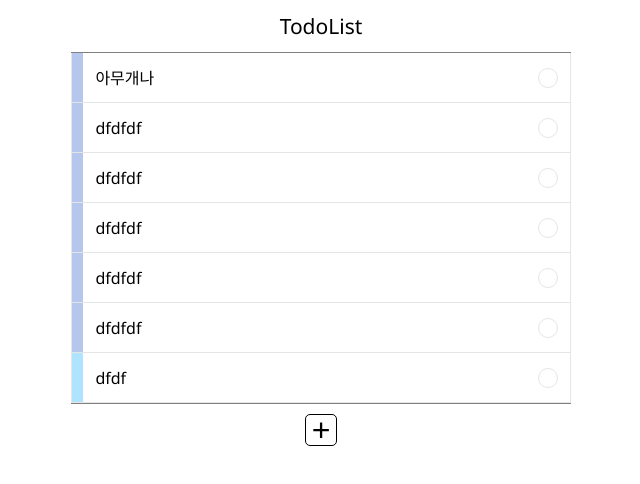
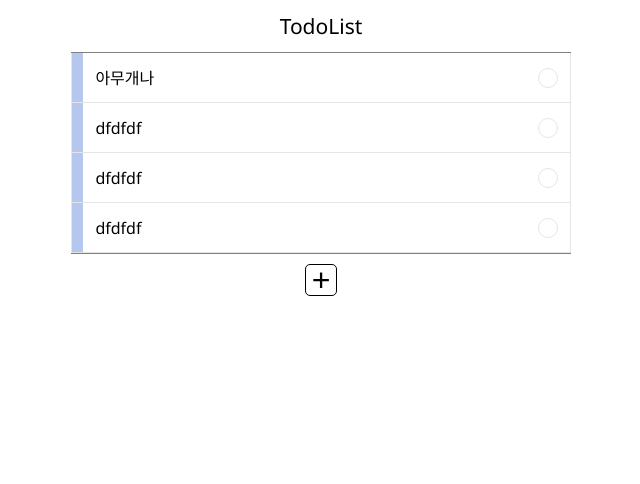
Before and after one commit to idbdyoung/next-todo-app, a Next.js app: page / in a window 1280 px wide. Shown: the top 484 px of the page, without its empty margins (319-959 px from the left). Built offline with nearby package versions, Linux system fonts and the light colour scheme; no server answers.

Commit message:
refactor: Change parameter to checkTodo function

```diff
--- a/components/TodoList.tsx
+++ b/components/TodoList.tsx
@@ -102,16 +102,11 @@ interface IProps {
 const TodoList: React.FC<IProps> = ({ todos }) => {
   const [localTodos, setLocalTodos] = useState(todos);
 
-  const checkTodo = async (checkedTodo: TodoType) => {
-    await writeTodosAPI(checkedTodo.id);
+  const checkTodo = async (id: number) => {
+    await writeTodosAPI(id);
 
-    if (!checkedTodo.checked) {
-      alert('체크 되었습니다.');
-    } else {
-      alert('체크해제 되었습니다.')
-    }
     const newTodos = localTodos.map(todo => {
-      if (todo.id === checkedTodo.id) {
+      if (todo.id === id) {
         return { ...todo, checked: !todo.checked };
       }
       return todo;
@@ -146,7 +141,7 @@ const TodoList: React.FC<IProps> = ({ todos }) => {
                       />
                       <CheckMarkIcon
                         className='todo-check-mark'
-                        onClick={() => checkTodo(todo)}
+                        onClick={() => checkTodo(todo.id)}
                       />
                     </>
                   )
@@ -156,7 +151,7 @@ const TodoList: React.FC<IProps> = ({ todos }) => {
                     <button
                       type='button'
                       className='todo-button'
-                      onClick={() => checkTodo(todo)}
+                      onClick={() => checkTodo(todo.id)}
                     />
                   )
                 }
--- a/data/todo.json
+++ b/data/todo.json
@@ -1 +1 @@
-[{"id":8,"text":"아무개나","color":"navy","checked":false},{"id":1,"checked":false,"text":"dfdfdf","color":"navy"},{"id":2,"checked":false,"text":"dfdfdf","color":"navy"},{"id":3,"checked":false,"text":"dfdfdf","color":"navy"},{"id":4,"checked":false,"text":"dfdfdf","color":"navy"},{"id":5,"checked":false,"text":"dfdfdf","color":"navy"},{"id":6,"checked":false,"text":"dfdf","color":"blue"}]
+[{"id":8,"text":"아무개나","color":"navy","checked":false},{"id":1,"checked":false,"text":"dfdfdf","color":"navy"},{"id":2,"checked":false,"text":"dfdfdf","color":"navy"},{"id":3,"checked":false,"text":"dfdfdf","color":"navy"}]
--- a/pages/api/todos/index.ts
+++ b/pages/api/todos/index.ts
@@ -1,6 +1,5 @@
 import { NextApiRequest, NextApiResponse } from 'next';
 import Data from '../../../lib/data';
-import todo from '../../../lib/data/todo';
 
 const todos = async (req: NextApiRequest, res: NextApiResponse) => {
   if (req.method === 'GET') {
```
